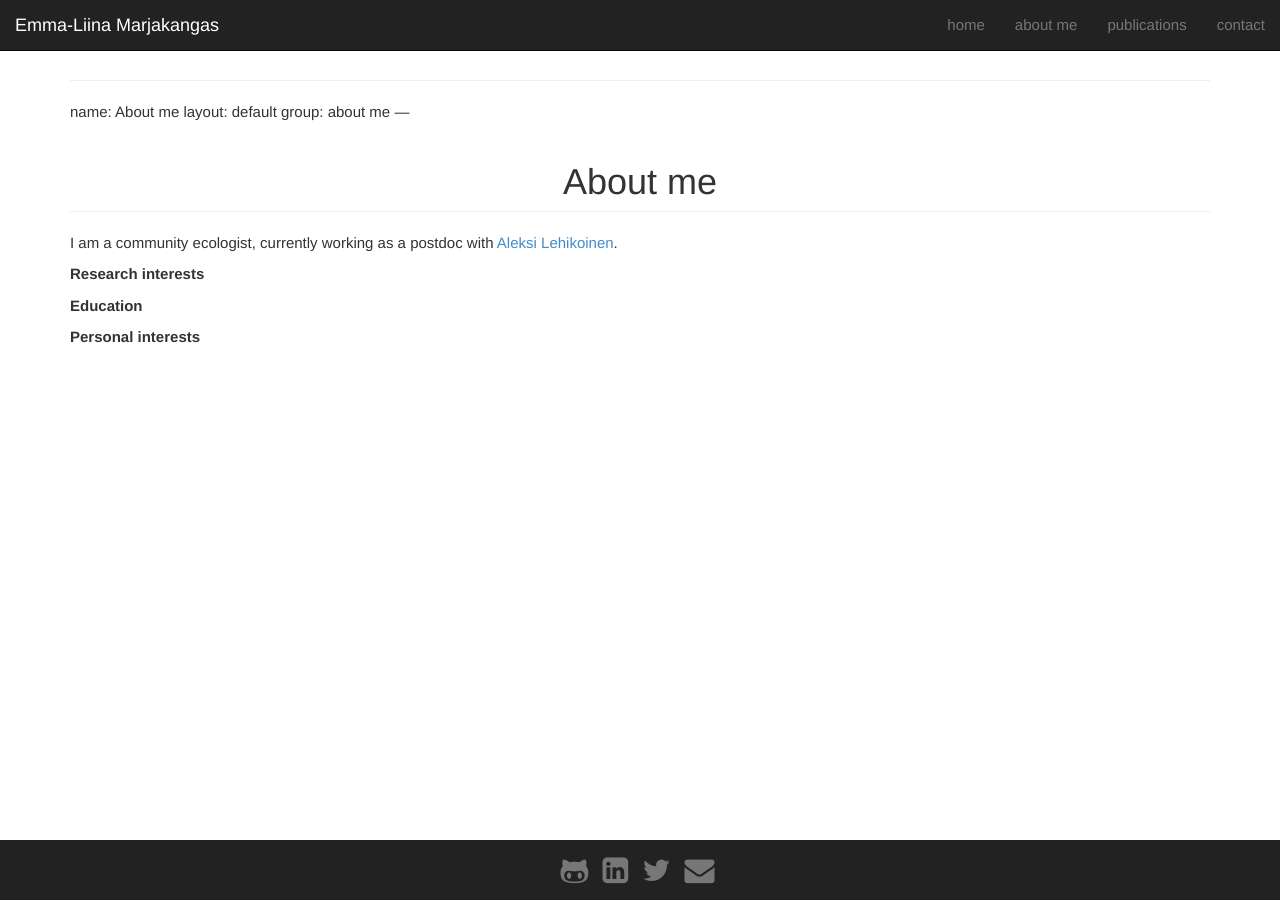
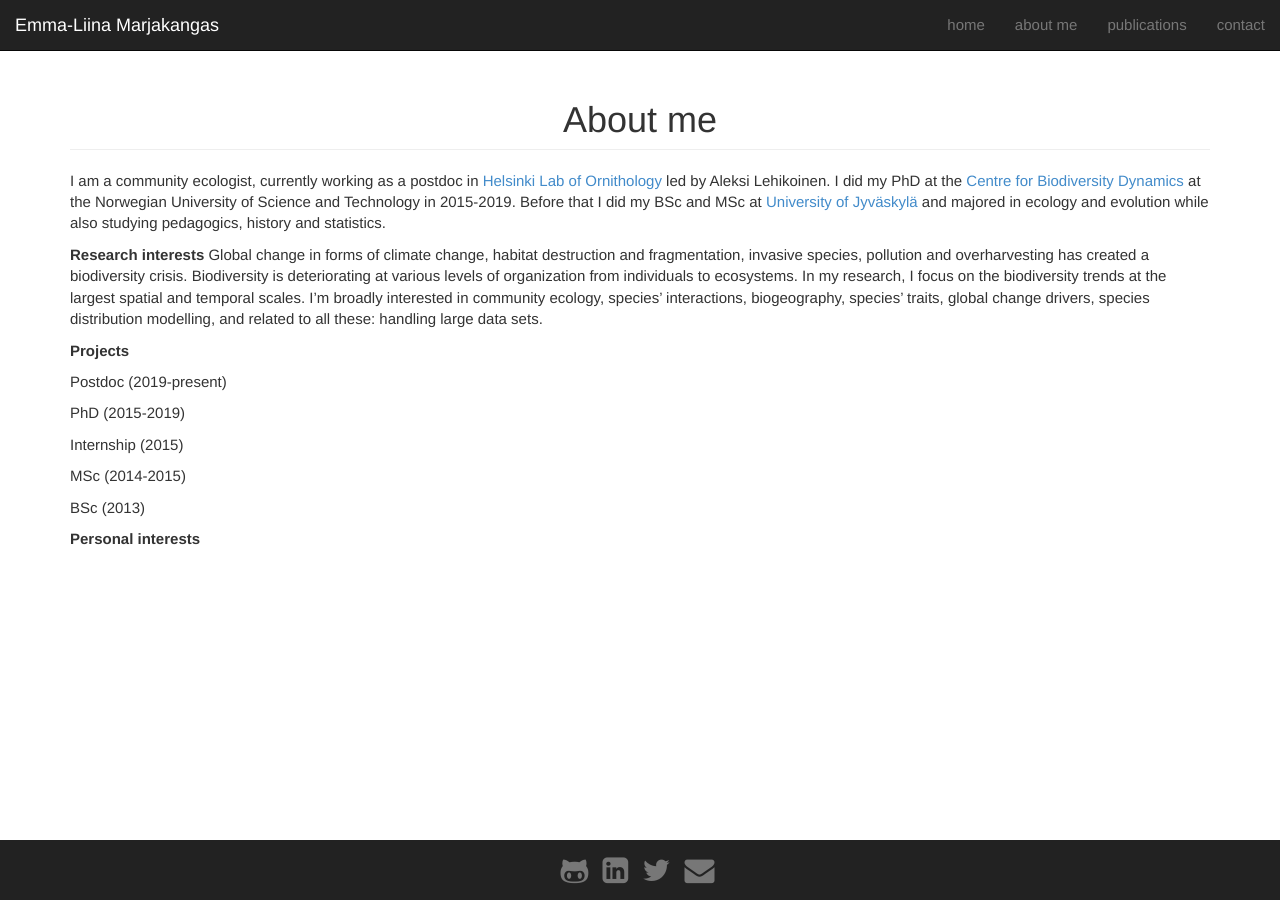
Before and after one commit to emmaliinamarjakangas/emmaliinamarjakangas.github.io, a Jekyll site: the page built from about me/index.md, in a window 1280 px wide. Built offline with Jekyll 4.4.1, drawn with Linux system fonts in a browser that asks for light colours; nearby versions of some CDN libraries; our own code applies the rules of GitHub Pages for plain Markdown files.

Commit message:
Update index.md

```diff
--- a/about me/index.md
+++ b/about me/index.md
@@ -1,5 +1,3 @@
-
-
 ---
 name: About me
 layout: default
@@ -8,10 +6,21 @@ group: about me
 
 <h1 class="page-header text-center"> About me </h1>
 
-I am a community ecologist, currently working as a postdoc with [Aleksi Lehikoinen](https://www.luomus.fi/fi/helsinki-lab-ornithology).
+I am a community ecologist, currently working as a postdoc in [Helsinki Lab of Ornithology](https://www.luomus.fi/fi/helsinki-lab-ornithology) led by Aleksi Lehikoinen. I did my PhD at the [Centre for Biodiversity Dynamics]() at the Norwegian University of Science and Technology in 2015-2019. Before that I did my BSc and MSc at [University of Jyväskylä]() and majored in ecology and evolution while also studying pedagogics, history and statistics.
 
 **Research interests**
+Global change in forms of climate change, habitat destruction and fragmentation, invasive species, pollution and overharvesting has created a biodiversity crisis. Biodiversity is deteriorating at various levels of organization from individuals to ecosystems. In my research, I focus on the biodiversity trends at the largest spatial and temporal scales. I'm broadly interested in community ecology, species' interactions, biogeography, species' traits, global change drivers, species distribution modelling, and related to all these: handling large data sets.
 
-**Education**
+**Projects**
+
+Postdoc (2019-present)
+
+PhD (2015-2019)
+
+Internship (2015)
+
+MSc (2014-2015)
+
+BSc (2013)
 
 **Personal interests**
```
